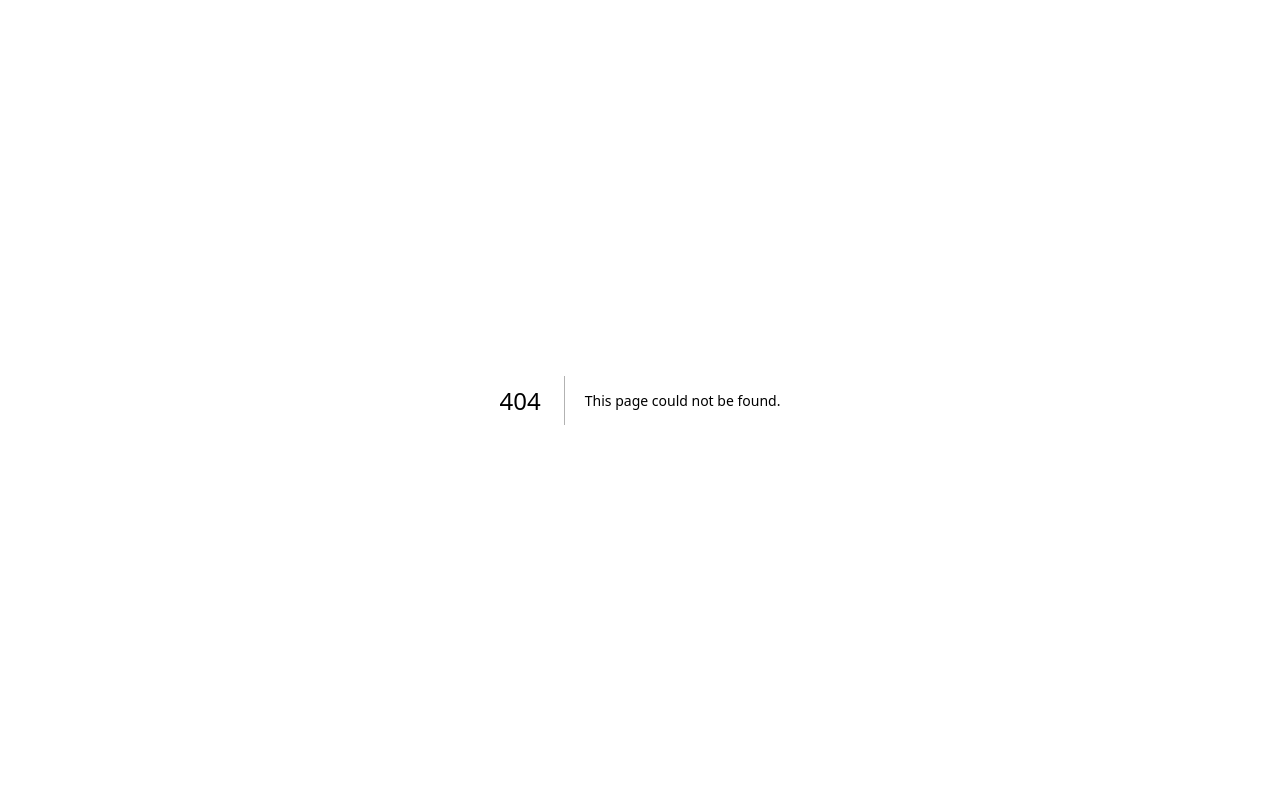
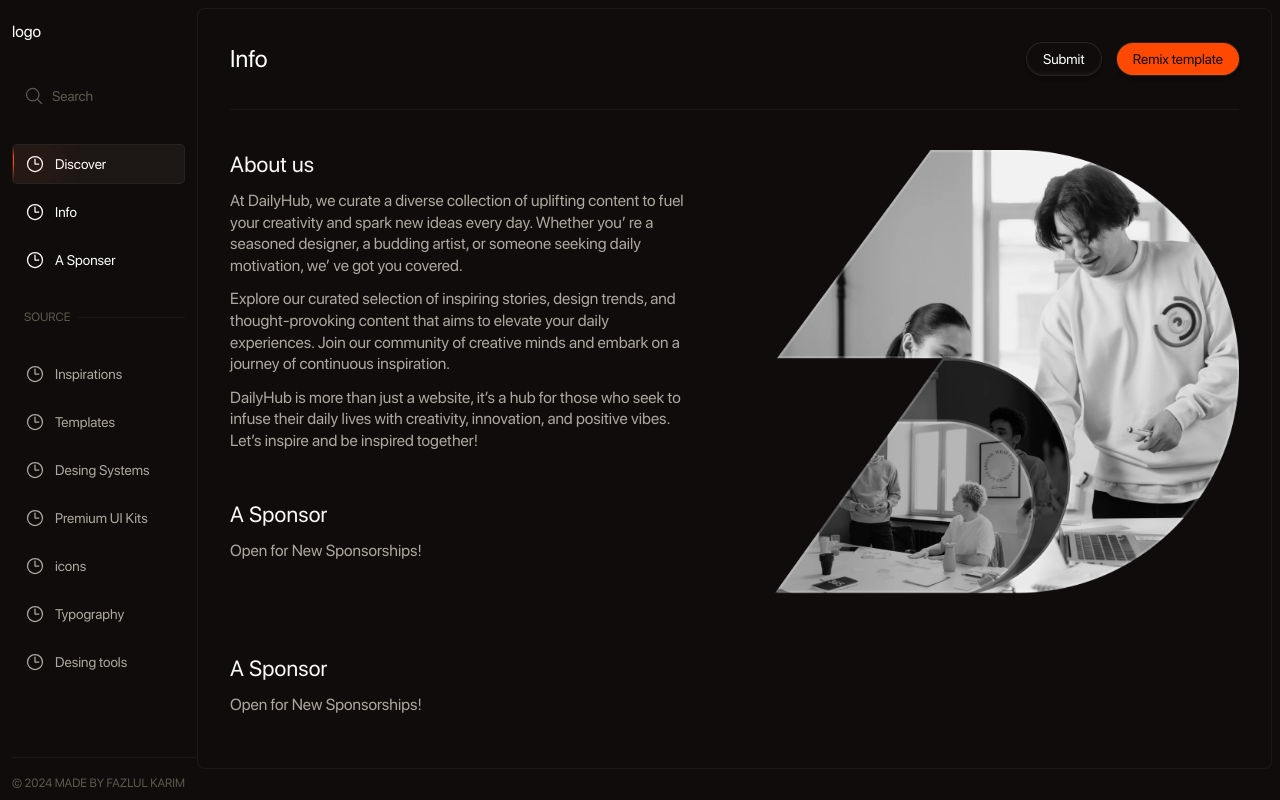
Before and after one commit to FazlyRabbi/nextjs14, a Next.js app: page /info in a window 1280 px wide. Before the commit this address had no page. Built offline with nearby package versions, Linux system fonts and the light colour scheme.

Commit message:
info section done

```diff
--- /dev/null
+++ b/src/app/info/page.js
@@ -0,0 +1,11 @@
+import react from "@heroicons/react";
+import Info from "@/components/Home/Info";
+
+
+export default function Page() {
+  return (
+    <>
+      <Info/>
+    </>
+  );
+}
--- a/src/components/Home/Hero.jsx
+++ b/src/components/Home/Hero.jsx
@@ -1,6 +1,6 @@
 import React from "react";
+import Image from "next/image";
 import Banner from "../../app/img/banner.jpg";
-import Image from "next/image";
 
 import {
   Carousel,
@@ -16,8 +16,8 @@ export default function Hero() {
       <CarouselContent>
         {Array.from({ length: 5 }).map((_, index) => (
           <Image
-            key={index}
-            src={Banner}
+          key={index}
+          src={Banner}
             className="h-[30rem] w-full"
             height={1000}
             width={1000}
--- /dev/null
+++ b/src/components/Home/Info.jsx
@@ -0,0 +1,81 @@
+import React from "react";
+import Sidebar from "../Sidebar";
+import Image from "next/image";
+import info_img from "../../app/img/info_img.webp";
+
+export default function Info() {
+  return (
+    <section className="  min-h-[100vh]    bg-secondary  ">
+      <div className=" flex   items-center">
+        {/* sidebar */}
+        <Sidebar />
+        {/* sidebar */}
+
+        {/* main */}
+        <main className="       m-2 lg:w-[84.6%] w-full  rounded-[8px] px-8     bg-secondary  border border-border   lg:ml-[15.4%]">
+          <div>
+            {/* header */}
+            <div className=" flex justify-between  py-8     text-white">
+              <div>
+                <h3 className=" text-[24px] ">Info</h3>
+              </div>
+              <div className=" flex  space-x-4 items-center">
+                <p className=" btnShadow px-[16px]   py-[6px] cursor-pointer text-sm    rounded-full ">
+                  Submit
+                </p>
+
+                <p className=" btnShadow bg-primary  py-[6px] cursor-pointer text-secondary px-[16px]  text-inherit   text-sm    rounded-full ">
+                  Remix template
+                </p>
+              </div>
+            </div>
+
+            <div className=" w-full    h-[1px] bg-border"></div>
+            <div className="py-10 grid gap-10 lg:grid-cols-2 lg:gap-x-20">
+              <div className="flex justify-center lg:justify-end lg:order-2">
+                <Image
+                  src={info_img}
+                  alt="info"
+                  height={500}
+                  width={500}
+                  className="lg:w-[35rem]"
+                />
+              </div>
+              <div className="flex flex-col gap-[48px]">
+              <div className="flex flex-col gap-[12px]">
+                <h2 className="text-[#faf9f7] text-[22px] font-normal tracking-[0.01em] leading-[28px]">
+                  About us
+                </h2>
+                <p className="text-[16px] leading-[21.6px] text-[#ada89f] font-medium">
+                  At DailyHub, we curate a diverse collection of uplifting
+                  content to fuel your creativity and spark new ideas every day.
+                  Whether you&rsquo; re a seasoned designer, a budding artist,
+                  or someone seeking daily motivation, we&rsquo; ve got you
+                  covered.
+                </p>
+                <p className="text-[16px] leading-[21.6px] text-[#ada89f] font-medium">
+                Explore our curated selection of inspiring stories, design trends, and thought-provoking content that aims to elevate your daily experiences. Join our community of creative minds and embark on a journey of continuous inspiration.
+                </p>
+                <p className="text-[16px] leading-[21.6px] text-[#ada89f] font-medium">
+                DailyHub is more than just a website, it&rsquo;s a hub for those who seek to infuse their daily lives with creativity, innovation, and positive vibes. Let&rsquo;s inspire and be inspired together!
+                </p>
+              </div>
+              <div className="flex flex-col gap-[12px]">
+                <h2 className="text-[#faf9f7] text-[22px] font-normal tracking-[0.01em] leading-[28px]">A Sponsor</h2>
+                <p className="text-[16px] leading-[21.6px] text-[#ada89f] font-medium">Open for New Sponsorships!</p>
+                <button></button>
+              </div>
+              </div>
+              <div className="flex flex-col gap-[12px] lg:order-last">
+                <h2 className="text-[#faf9f7] text-[22px] font-normal tracking-[0.01em] leading-[28px]">A Sponsor</h2>
+                <p className="text-[16px] leading-[21.6px] text-[#ada89f] font-medium">Open for New Sponsorships!</p>
+                <button></button>
+              </div>
+            </div>
+          </div>
+        </main>
+        {/* main end */}
+      </div>
+    </section>
+  );
+}
--- a/src/components/Sidebar.jsx
+++ b/src/components/Sidebar.jsx
@@ -1,6 +1,7 @@
 import React from "react";
 import Image from "next/image";
 import { MagnifyingGlassIcon, ClockIcon } from "@heroicons/react/24/outline";
+import Link from "next/link";
 
 export default function Sidebar() {
   return (
```
Also changed, not shown: src/app/img/info_img.webp (added), 1 other file (tests, documents, lock files or other folders).
